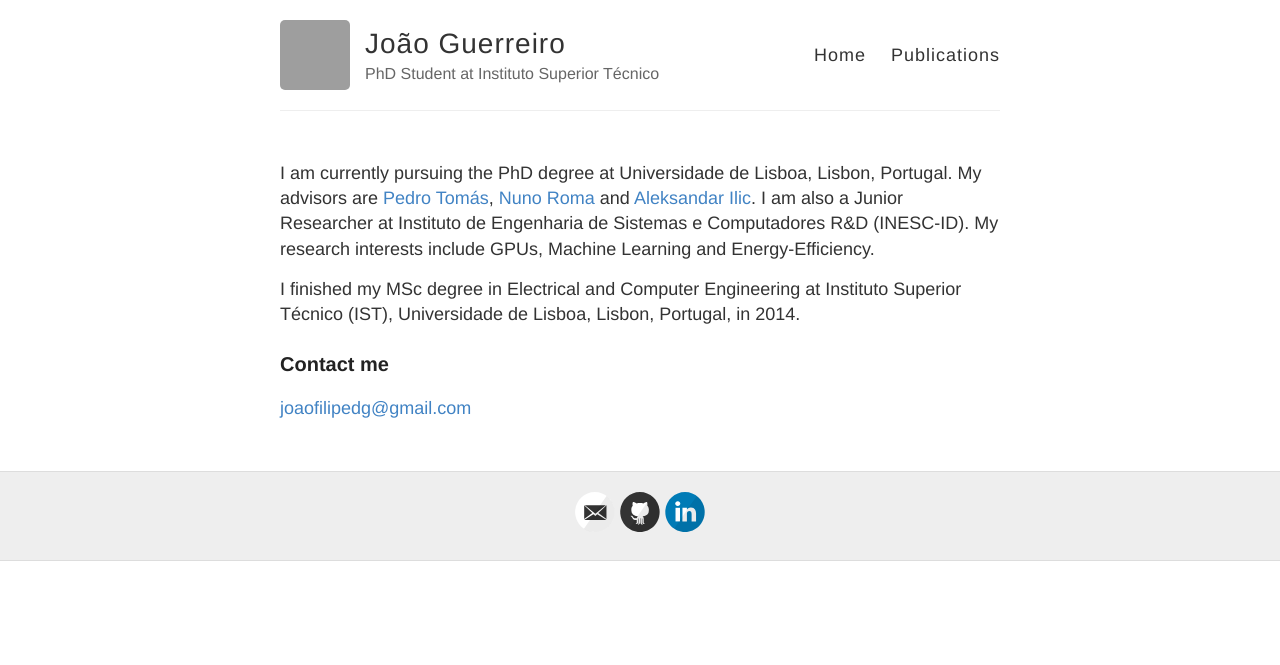
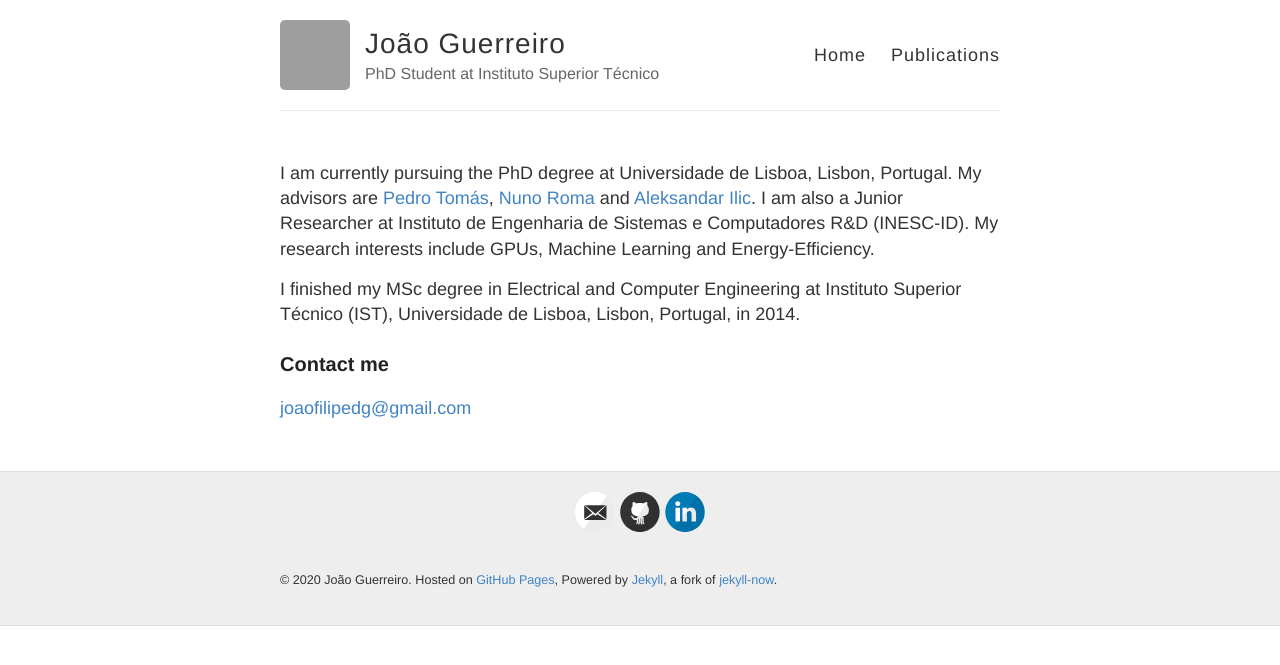
Before and after one commit to joaofilipedg/joaofilipedg.github.io, a Jekyll site: the page built from index.md, in a window 1280 px wide. Shown: the top 665 px of the page. Built offline with Jekyll 4.4.1, drawn with Linux system fonts in a browser that asks for light colours; grey boxes are pictures that could not be loaded.

```diff
--- a/_layouts/default.html
+++ b/_layouts/default.html
@@ -43,6 +42,10 @@
       <div class="container">
         <footer class="footer">
           {% include svg-icons.html %}
+          <div align="left" style="font-size:70%">
+            <br>
+            <p>© 2020 João Guerreiro. Hosted on <a href="https://pages.github.com/" rel="nofollow">GitHub Pages</a>, Powered by <a href="http://jekyllrb.com" rel="nofollow">Jekyll</a>, a fork of <a href="https://github.com/barryclark/jekyll-now">jekyll-now</a>.</p>
+          </div>
         </footer>
       </div>
     </div>
```
Also changed, not shown: other parts of _layouts/default.html (+0 -1 lines), publications.md (+1 -1 lines), README.md (deleted), index.md (line endings or trailing spaces).
